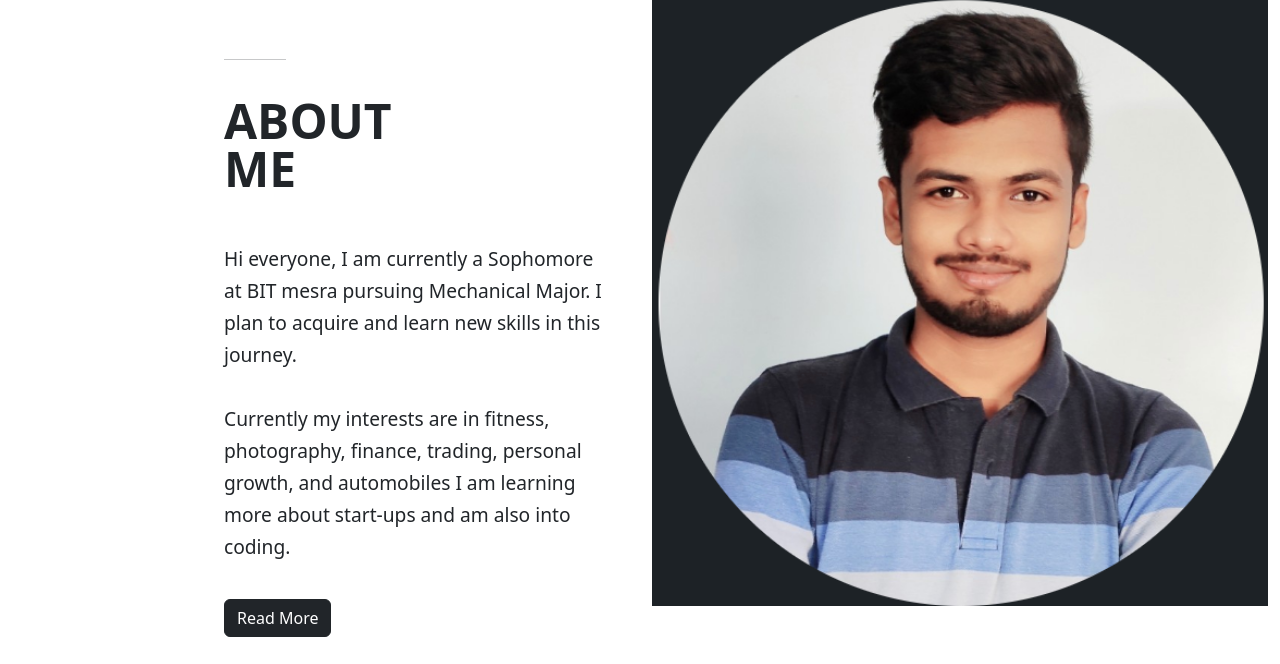
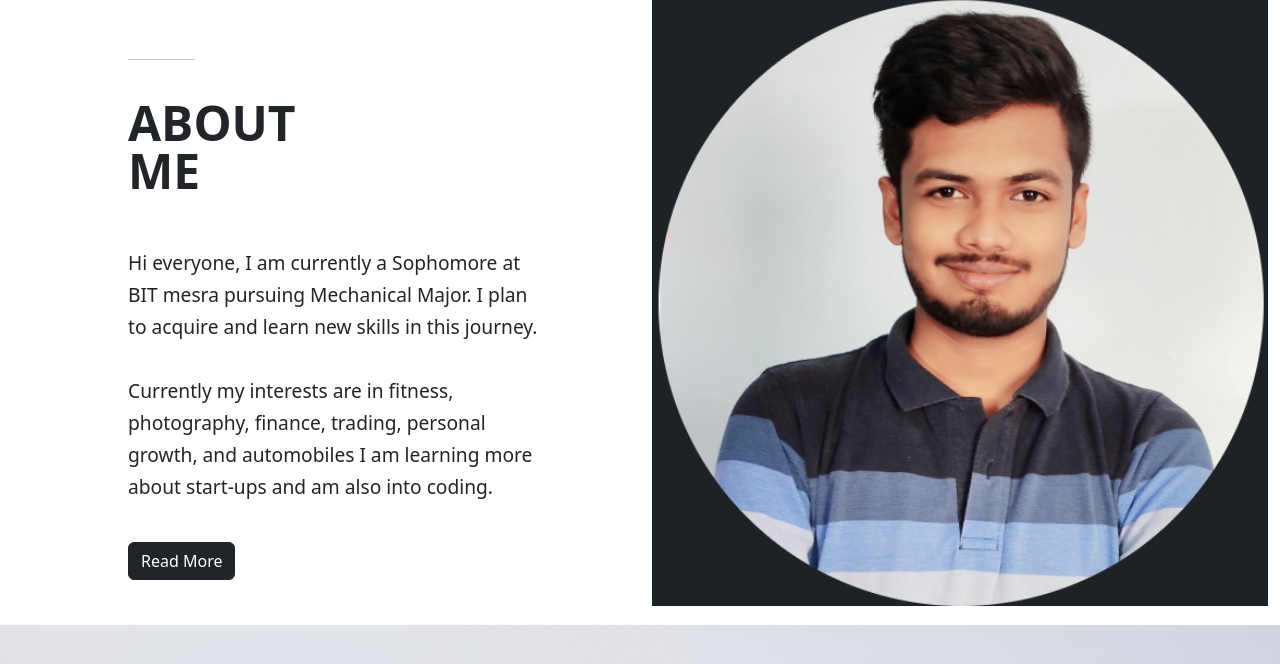
Before and after one commit to amanujjwal3/ujjwalaman.github.io, a plain HTML site: page index.html in a window 1280 px wide. Shown: the part 896-1560 px from the top of the page. Drawn offline with nearby package versions, Linux system fonts and the light colour scheme; a web font is replaced by a local one.

Commit message:
updated errors

```diff
--- a/styles.css
+++ b/styles.css
@@ -57,7 +57,8 @@ letter-spacing: 4px;
 
 .middle-container-left{
     padding-top: 7%;
-    padding-left: 35%;
+    padding-left: 20%;
+    padding-right: 10%;
     padding-bottom: 7%;
 }
 .middle-container-right{
@@ -105,7 +106,7 @@ letter-spacing: 4px;
 }
 /* skill section */
 #skill-section{
-    height: 600px;
+    height: 100%;
     width: 100%;
     text-align: left;
     background-position: top;
```
